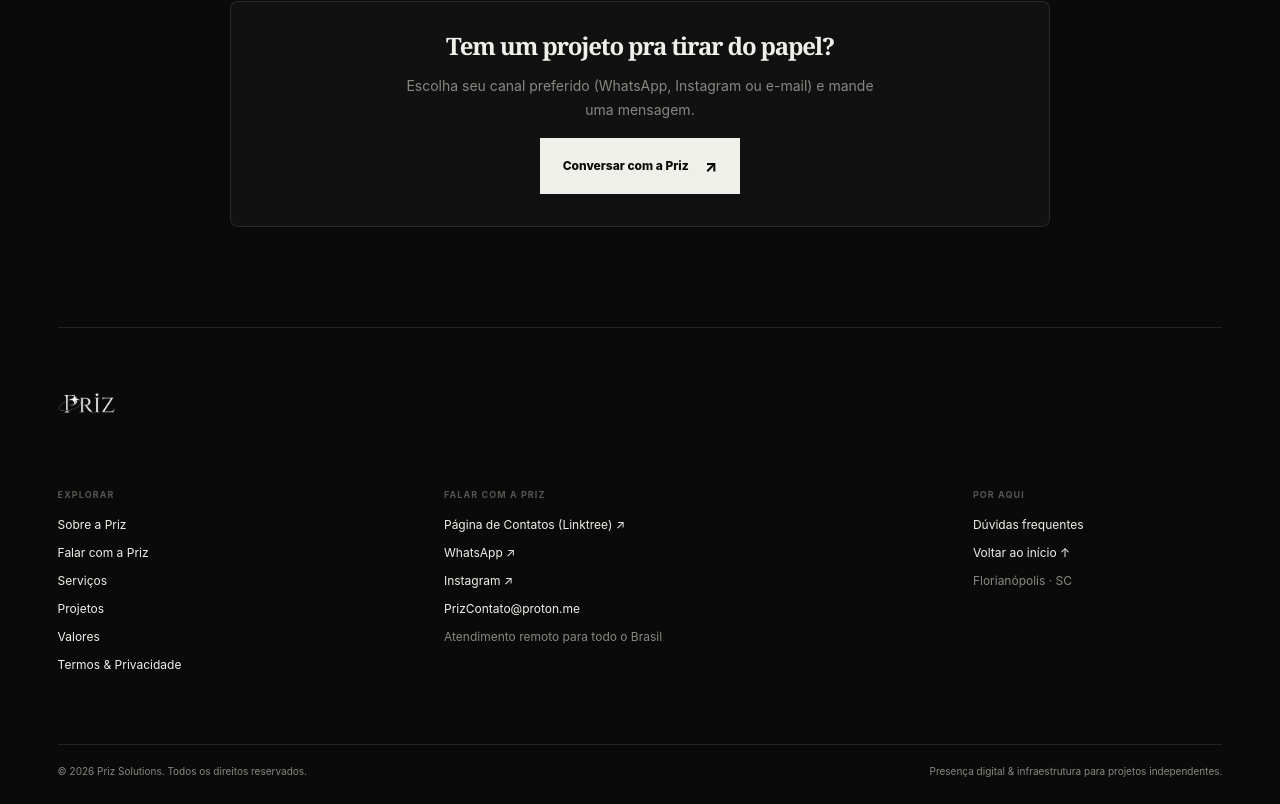
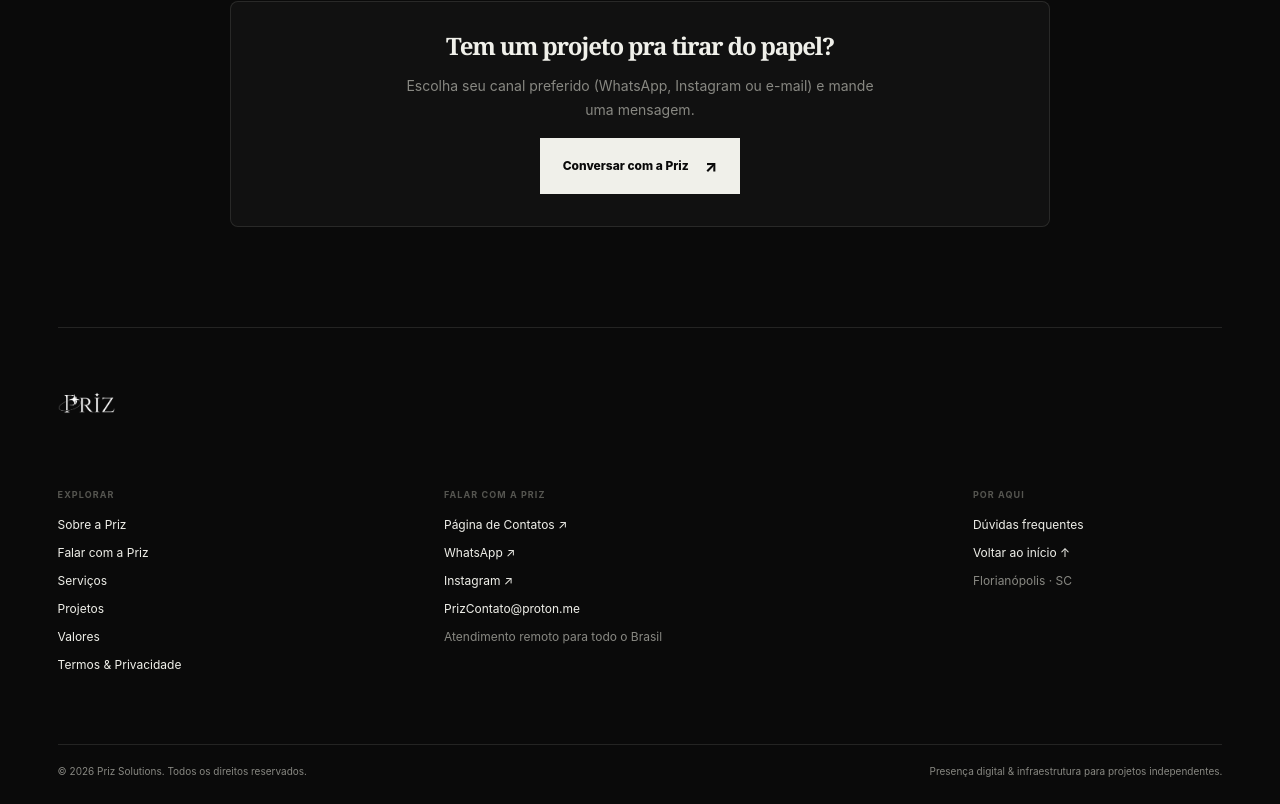
Before and after one commit to priz-repositories/SitePriz, a Next.js app: page /sobre in a window 1280 px wide. Shown: the part 931-1735 px from the top of the page. Built offline with nearby package versions, Linux system fonts and the light colour scheme.

Commit message:
Ajustando textos

```diff
--- a/src/app/page.tsx
+++ b/src/app/page.tsx
@@ -52,17 +52,17 @@ const solutions = [
 const projects = [
   {
     name: "Caco Antiguidades",
-    kind: "Antiguidades & Restauração",
+    kind: "Loja de Antiguidades",
     url: "https://cacoantiguidades.vercel.app/",
     cleanUrl: "cacoantiguidades.vercel.app",
-    description: "Catálogo online de móveis de época, restauração e peças históricas com contato direto pelo WhatsApp.",
+    description: "Catálogo online de antiguidades com contato direto pelo WhatsApp.",
   },
   {
     name: "Hard Reset Systems",
-    kind: "Tecnologia & Infraestrutura",
+    kind: "Manutenção de Computadores",
     url: "https://hardresetsystems.vercel.app/",
     cleanUrl: "hardresetsystems.vercel.app",
-    description: "Site institucional para empresa de infraestrutura de TI, redes e manutenção de servidores.",
+    description: "Site institucional para empresa de Manutenção de Computadores.",
   },
 ];
 
@@ -1163,7 +1163,7 @@ export default function Home() {
           </div>
           <div>
             <b>Falar com a Priz</b>
-            <Link href="/contato">Página de Contatos (Linktree) ↗</Link>
+            <Link href="/contato">Página de Contatos ↗</Link>
             <a href={whatsapp} target="_blank" rel="noreferrer">
               WhatsApp ↗
             </a>
--- a/src/app/sobre/page.tsx
+++ b/src/app/sobre/page.tsx
@@ -113,7 +113,7 @@ export default function SobrePage() {
           </div>
           <div>
             <b>Falar com a Priz</b>
-            <Link href="/contato">Página de Contatos (Linktree) ↗</Link>
+            <Link href="/contato">Página de Contatos ↗</Link>
             <a href={whatsapp} target="_blank" rel="noreferrer">
               WhatsApp ↗
             </a>
--- a/src/app/termos/page.tsx
+++ b/src/app/termos/page.tsx
@@ -204,7 +204,7 @@ export default function TermosPage() {
           </div>
           <div>
             <b>Falar com a Priz</b>
-            <Link href="/contato">Página de Contatos (Linktree) ↗</Link>
+            <Link href="/contato">Página de Contatos ↗</Link>
             <a href={whatsapp} target="_blank" rel="noreferrer">
               WhatsApp ↗
             </a>
```
